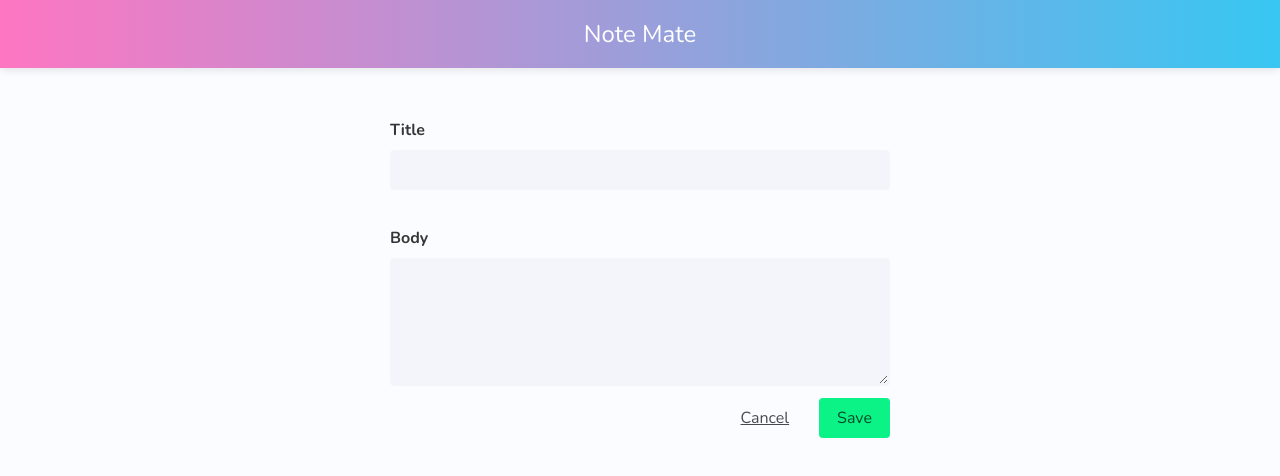
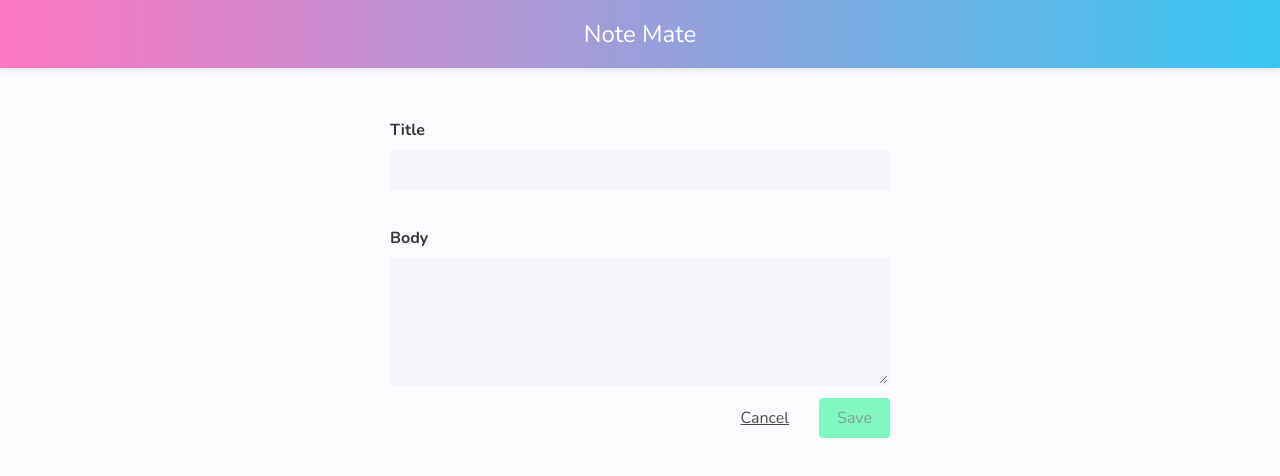
Before and after one commit to santiagoejm/angular_notes-app, an Angular app: page /1 in a window 1280 px wide. Shown: the top 476 px of the page. Built offline with nearby package versions, Linux system fonts and the light colour scheme.

Commit message:
simple validation to form with ng classes

```diff
--- a/src/app/pages/note-details/note-details.component.html
+++ b/src/app/pages/note-details/note-details.component.html
@@ -28,7 +28,13 @@
       </div>
 
       <div class="control">
-        <button class="button is-success" type="submit">Save</button>
+        <button
+          class="button is-success"
+          type="submit"
+          [disabled]="!noteForm.valid"
+        >
+          Save
+        </button>
       </div>
     </div>
   </form>
--- a/src/app/pages/note-details/note-details.component.scss
+++ b/src/app/pages/note-details/note-details.component.scss
@@ -3,3 +3,14 @@
   margin: auto;
   margin-top: 50px;
 }
+
+input,
+textarea {
+  &.ng-invalid.ng-touched {
+    border-color: red;
+
+    &:focus {
+      box-shadow: 0px 0px 0px 2px rgba(red, 0.1);
+    }
+  }
+}
```
